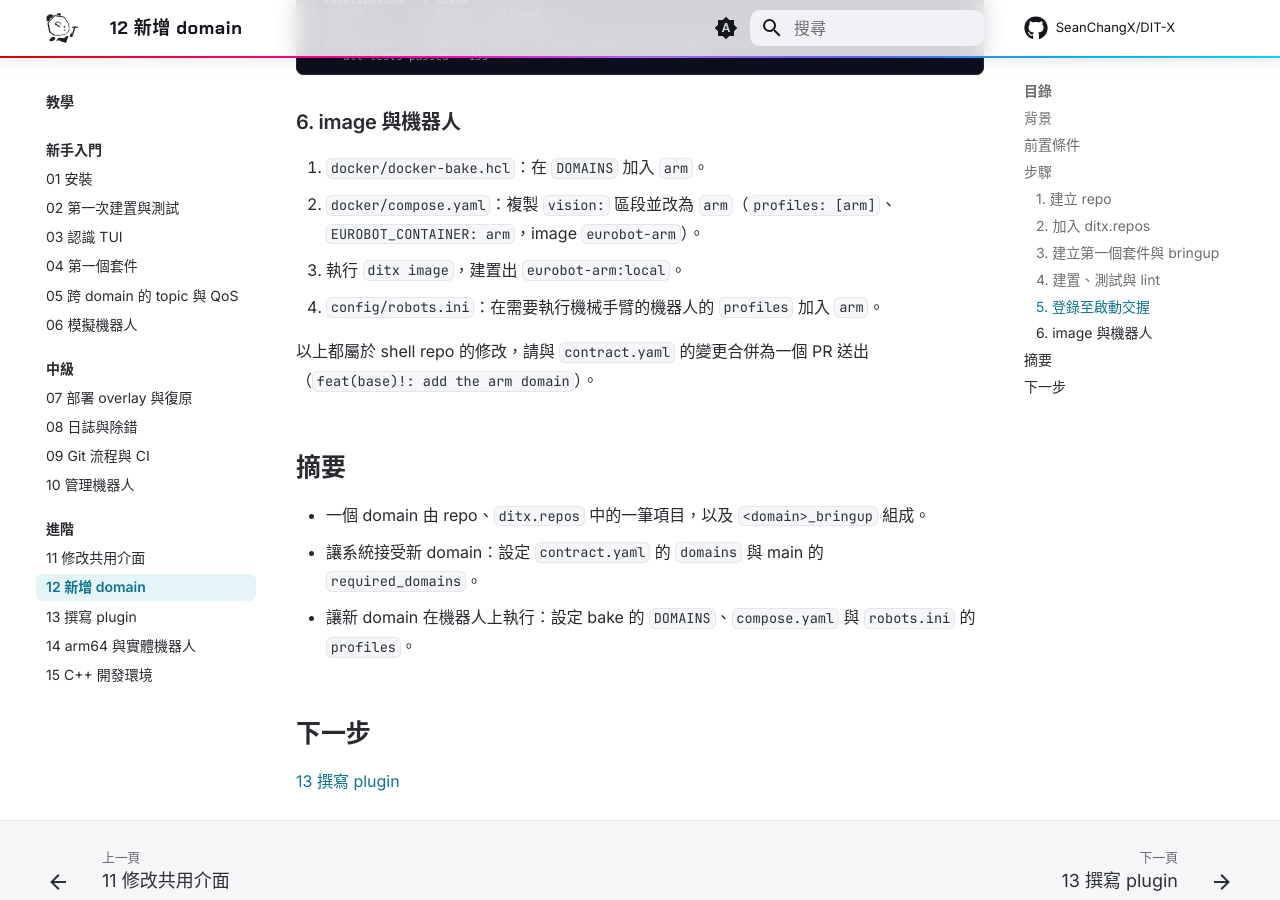
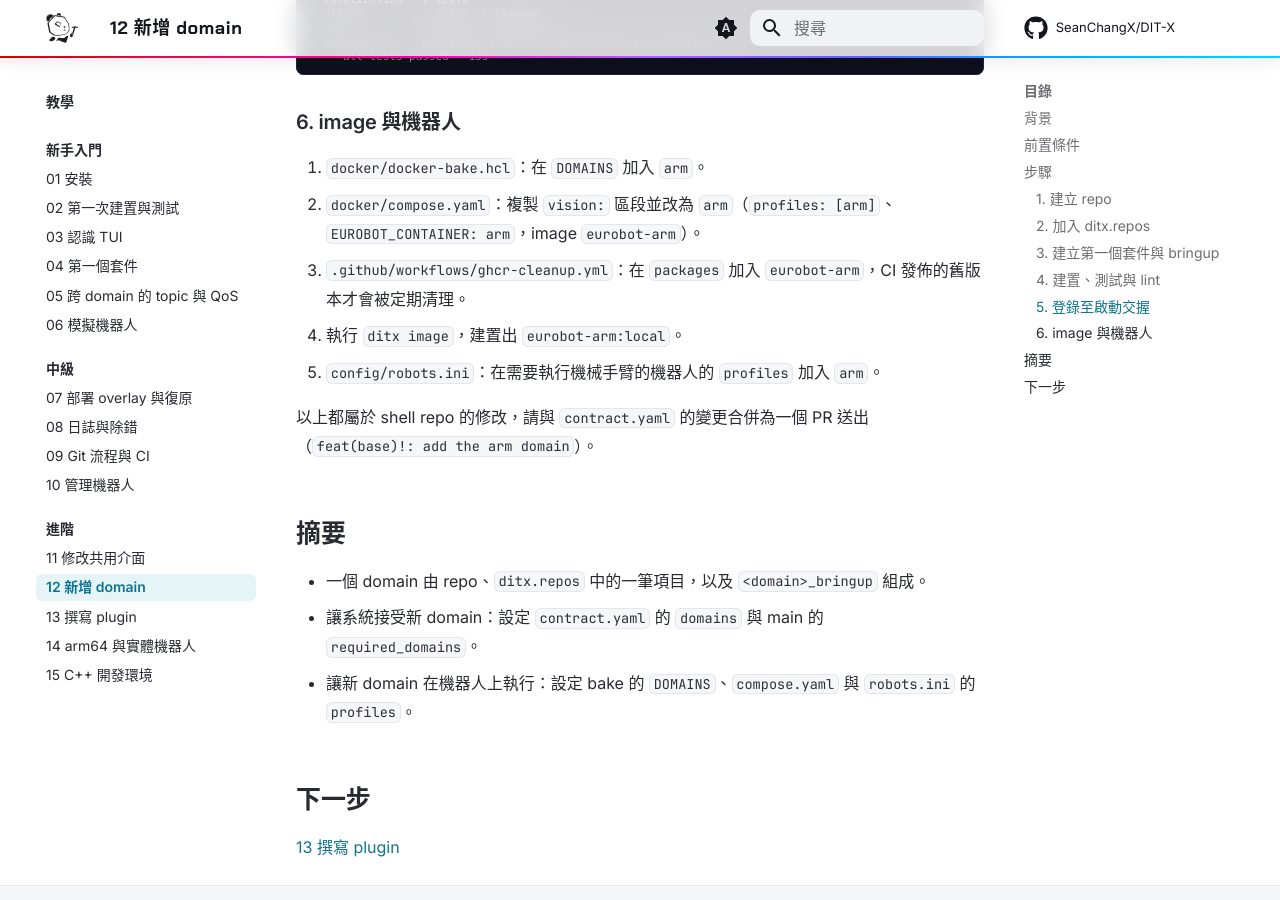
Before and after one commit to DIT-ROBOTICS/DIT-X, an MkDocs documentation site: the page built from docs/tutorials/advanced/12-new-domain.md, in a window 1280 px wide and 900 px high, scrolled down 3963 px. Built offline with MkDocs 1.6.1 and Material for MkDocs 9.7.7, drawn with Linux system fonts in a browser that asks for light colours; comment, search, counter and statistics services are not loaded.

Commit message:
ci: weekly GHCR retention for the published images (#6)
The publish job (#2) adds a `sha-<commit>` tag on every push, and each
older `:develop` index becomes untagged. Without retention the registry
only grows.

**`.github/workflows/ghcr-cleanup.yml`**: Sundays 03:00 UTC (11:00 in
Taiwan), or by hand (`workflow_dispatch`, **dry-run by default**):
- kept forever: `develop`, `stable`, `v*`
- kept: the 10 newest other tags (`sha-*`) per image
- deleted: older tagged images and untagged images no tagged image
references
- `validate: true`: checks every remaining multi-arch image afterwards

Why this action: deleting "untagged" naively (e.g.
`actions/delete-package-versions`) removes the per-platform manifests
and attestations of images that are still tagged, which breaks them.
`dataaxiom/ghcr-cleanup-action` resolves multi-arch references first and
skips those children; it is the commonly recommended tool for this.

- Pinned to v1.2.2 by full SHA. v1.3.0 was released today, younger than
the repo's 7-day Dependabot cooldown; Dependabot will offer it later.
- `packages: write` only, on the job.
- The package list is explicit (wildcards need a PAT); tutorial 12 (new
domain) now says to add the new image here. `workflow.md` documents the
policy.

After merge: run it once by hand with dry-run and check the log before
the first scheduled run.

```diff
--- a/docs/tutorials/advanced/12-new-domain.md
+++ b/docs/tutorials/advanced/12-new-domain.md
@@ -120,8 +120,9 @@ ditx test --integration
 
 1. `docker/docker-bake.hcl`：在 `DOMAINS` 加入 `arm`。
 2. `docker/compose.yaml`：複製 `vision:` 區段並改為 `arm`（`profiles: [arm]`、`EUROBOT_CONTAINER: arm`，image `eurobot-arm`）。
-3. 執行 `ditx image`，建置出 `eurobot-arm:local`。
-4. `config/robots.ini`：在需要執行機械手臂的機器人的 `profiles` 加入 `arm`。
+3. `.github/workflows/ghcr-cleanup.yml`：在 `packages` 加入 `eurobot-arm`，CI 發佈的舊版本才會被定期清理。
+4. 執行 `ditx image`，建置出 `eurobot-arm:local`。
+5. `config/robots.ini`：在需要執行機械手臂的機器人的 `profiles` 加入 `arm`。
 
 以上都屬於 shell repo 的修改，請與 `contract.yaml` 的變更合併為一個 PR 送出（`feat(base)!: add the arm domain`）。
 
```
Also changed, not shown: docs/workflow.md (+2 -0 lines), 1 other file.
